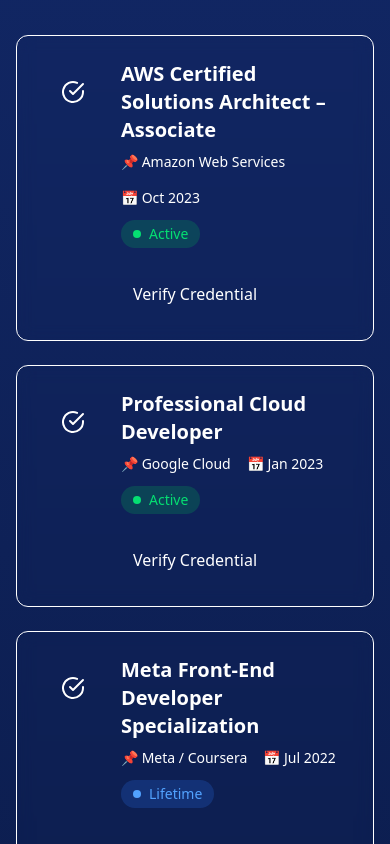
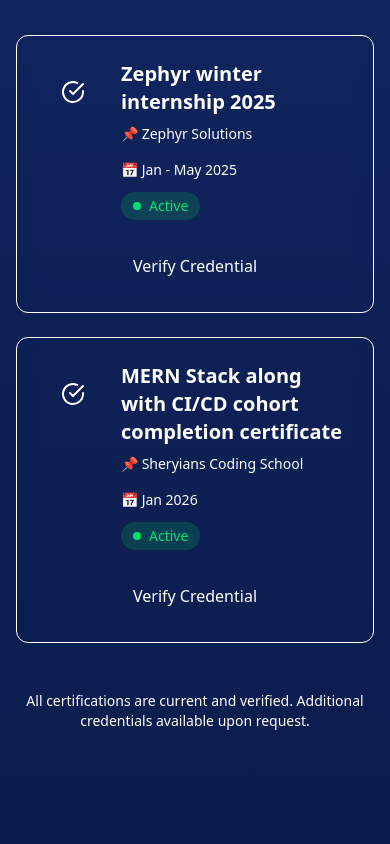
Before and after one commit to Abi-390/myPortfolio, a React app in the folder frontend/: page / in a window 390 px wide. Shown: the part 8160-9004 px from the top of the page. Built offline with nearby package versions, Linux system fonts and the light colour scheme; the HTML template or start-up script is replaced by a standard one.

Commit message:
Implemented hidden property of ui for mobile version

```diff
--- a/frontend/src/data/projects.js
+++ b/frontend/src/data/projects.js
@@ -62,26 +62,18 @@
 export const certificationsData = [
   {
     id: 1,
-    title: 'AWS Certified Solutions Architect – Associate',
-    issuer: 'Amazon Web Services',
-    date: 'Oct 2023',
+    title: 'Zephyr winter internship 2025',
+    issuer: 'Zephyr Solutions',
+    date: 'Jan - May 2025',
     status: 'Active',
     link: '#'
   },
   {
     id: 2,
-    title: 'Professional Cloud Developer',
-    issuer: 'Google Cloud',
-    date: 'Jan 2023',
+    title: 'MERN Stack along with CI/CD cohort completion certificate',
+    issuer: 'Sheryians Coding School',
+    date: 'Jan 2026',
     status: 'Active',
-    link: '#'
-  },
-  {
-    id: 3,
-    title: 'Meta Front-End Developer Specialization',
-    issuer: 'Meta / Coursera',
-    date: 'Jul 2022',
-    status: 'Lifetime',
     link: '#'
   }
 ]
@@ -107,7 +99,7 @@
   {
     id: 3,
     degree: '10th Boards',
-    institution: 'Green Valley Academy',
+    institution: 'Agdala Chariali High School',
     year:'2018',
     gpa: '94.83%',
     position: 'bottom'
--- a/frontend/src/sections/Education.jsx
+++ b/frontend/src/sections/Education.jsx
@@ -52,7 +52,7 @@
                       </div>
 
                       {/* Timeline Dot */}
-                      <div className="relative">
+                      <div className="relative hidden md:block">
                         <motion.div
                           className="absolute left-0 md:left-1/2 top-8 w-4 h-4 rounded-full bg-accent border-4 border-primary transform md:-translate-x-1/2 -translate-x-1/2"
                           whileInView={{ scale: [0.8, 1.2, 1] }}
@@ -64,7 +64,7 @@
                   ) : (
                     <>
                       {/* Timeline Dot */}
-                      <div className="relative">
+                      <div className="relative hidden md:block">
                         <motion.div
                           className="absolute right-0 md:left-1/2 top-8 w-4 h-4 rounded-full bg-accent border-4 border-primary transform md:-translate-x-1/2 translate-x-1/2"
                           whileInView={{ scale: [0.8, 1.2, 1] }}
```
